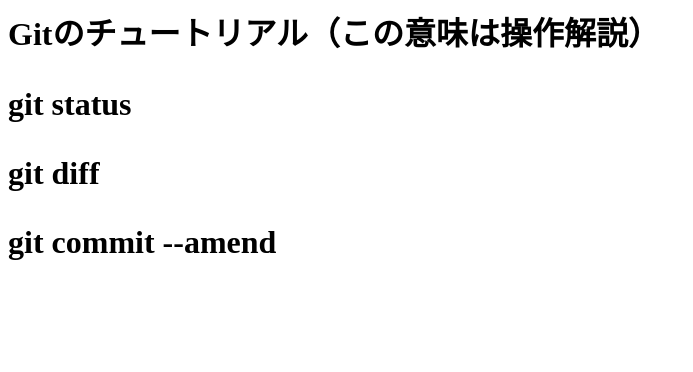
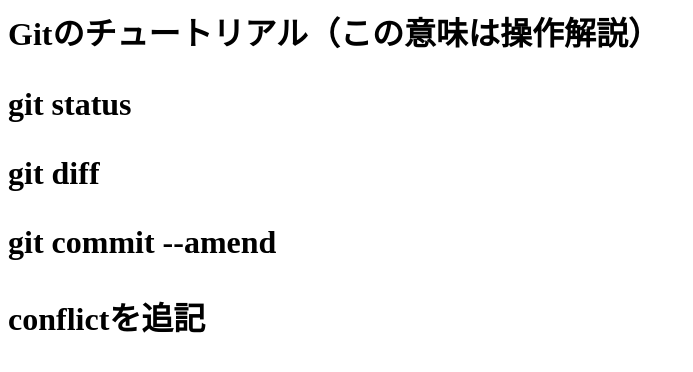
Before and after one commit to kojiSun-ai/git_tutorial, a plain HTML site: page index.html in a window 1280 px wide. Shown: the whole page, without its empty margins (0-693 px from the left). Drawn offline with Linux system fonts and the light colour scheme.

Commit message:
conflictを追記

```diff
--- a/index.html
+++ b/index.html
@@ -2,3 +2,4 @@
 <p>git status</p>
 <p>git diff</p>
 <p>git commit --amend</p>
+<p>conflictを追記</p>
```
